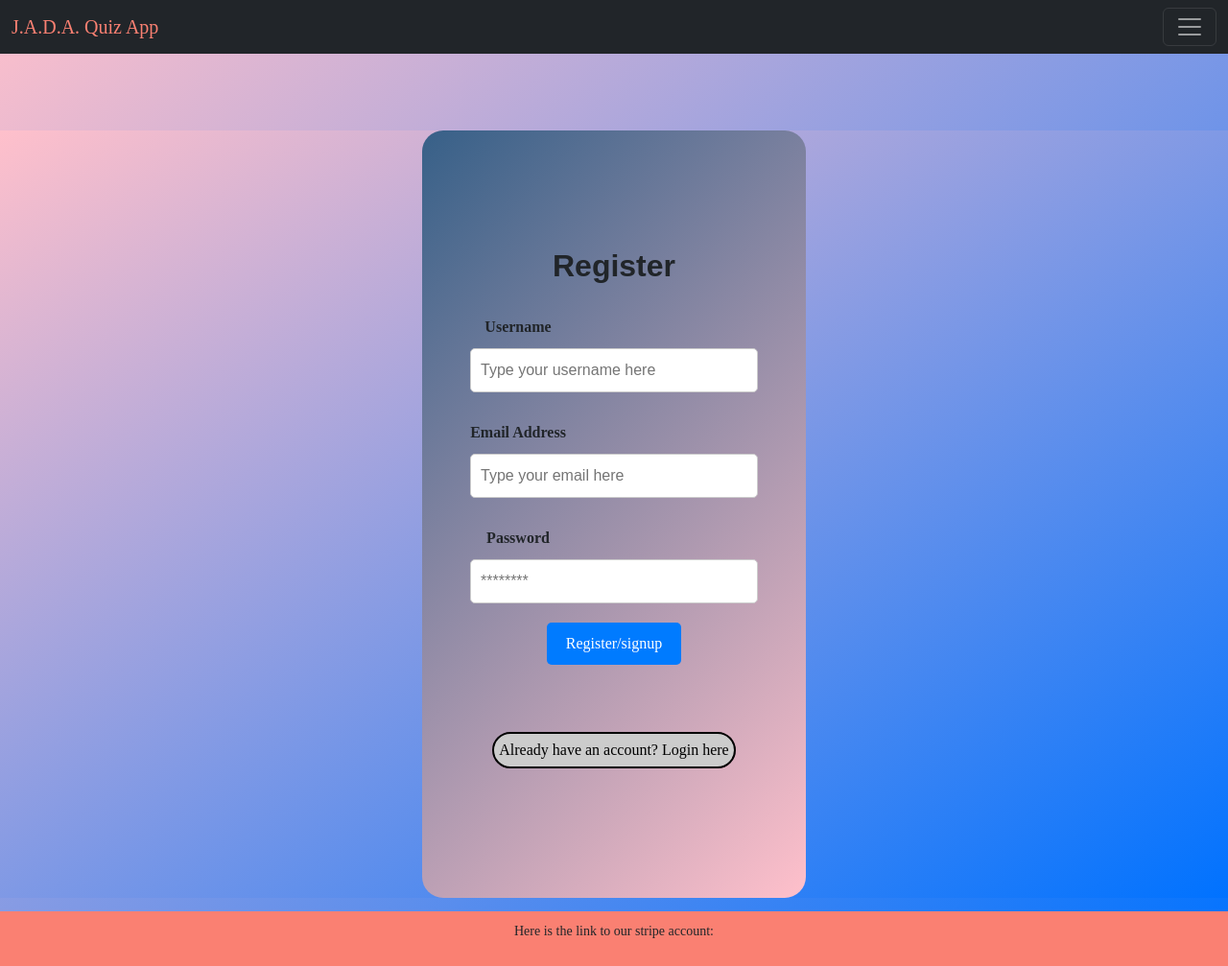
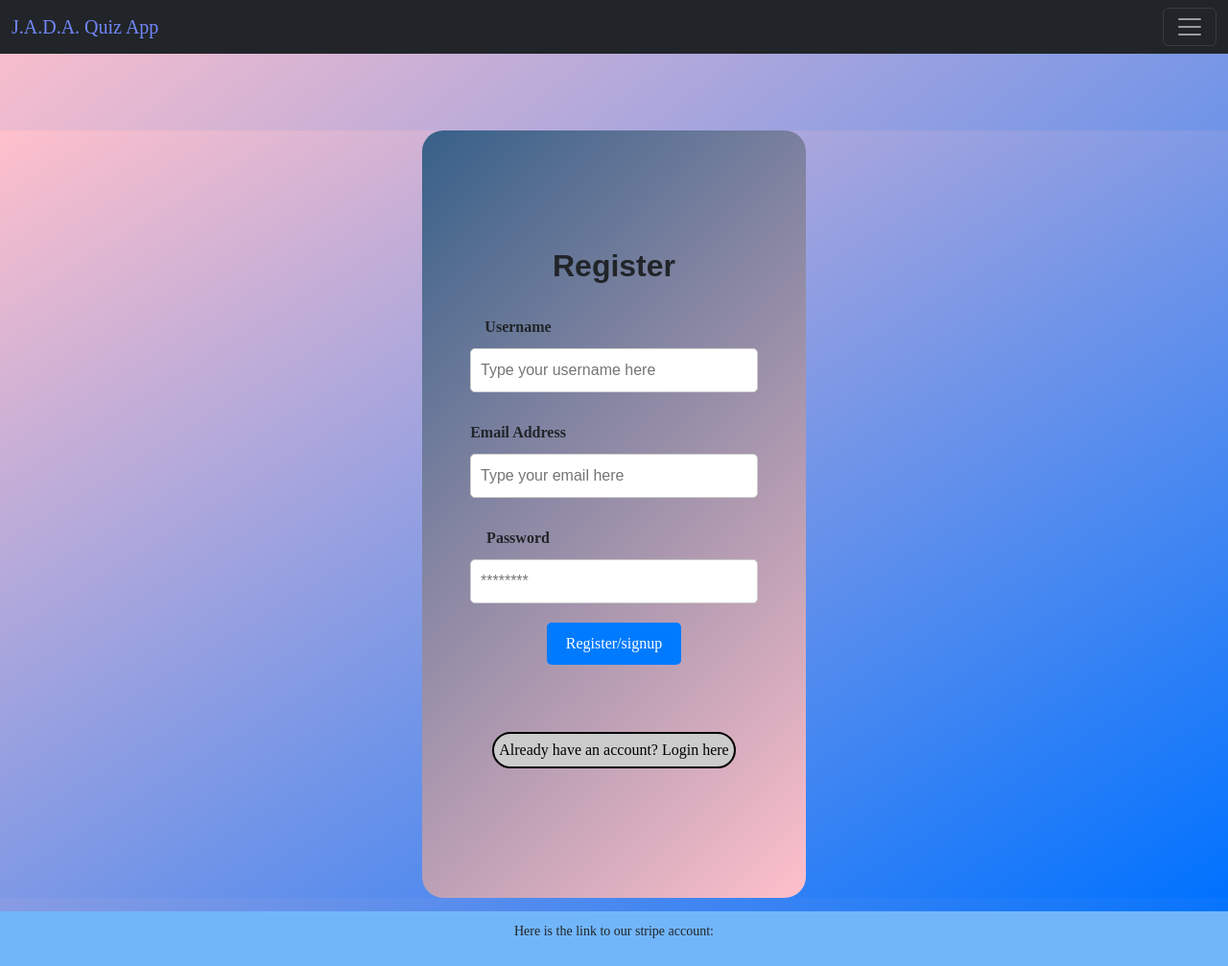
Before and after one commit to Awele1111/JADA-Quiz-App, a React (Create React App) app in the folder client/: page /signUp in a window 1280 px wide. Shown: the whole page at 96% size. Built offline with nearby package versions, Linux system fonts and the light colour scheme.

Commit message:
new files and folders

```diff
--- a/client/src/components/Footer/footer.css
+++ b/client/src/components/Footer/footer.css
@@ -1,6 +1,6 @@
 
 .footer {
-    background-color: salmon;
+    background-color: rgb(114, 182, 250);
     padding: 10px;
     text-align: center;
     font-size: 14px;
@@ -9,4 +9,5 @@
 
   .footer:hover {
     background-color: rgb(160, 66, 160);
+    color: aliceblue;
   }
--- a/client/src/components/Nav/navbar.css
+++ b/client/src/components/Nav/navbar.css
@@ -1,6 +1,6 @@
 .nav-item a,
 #logOutLink {
-  color: salmon;
+  color: rgb(114, 171, 250);
   text-decoration: none;
 }
 
@@ -11,10 +11,10 @@
 }
 
 #offcanvasDarkNavbarLabel {
-  color: salmon;
+  color: rgb(114, 157, 250);
   text-decoration: underline;
 }
 
 #pageTitle {
-  color: salmon;
+  color: rgb(114, 134, 250);
 }
--- a/client/src/css/register.css
+++ b/client/src/css/register.css
@@ -68,7 +68,7 @@
     background-color: #ccc;
   }
   .link-button:hover{
-    background-color: rgb(197, 197, 51);
+    background-color: blue;
 
   }
 
```
